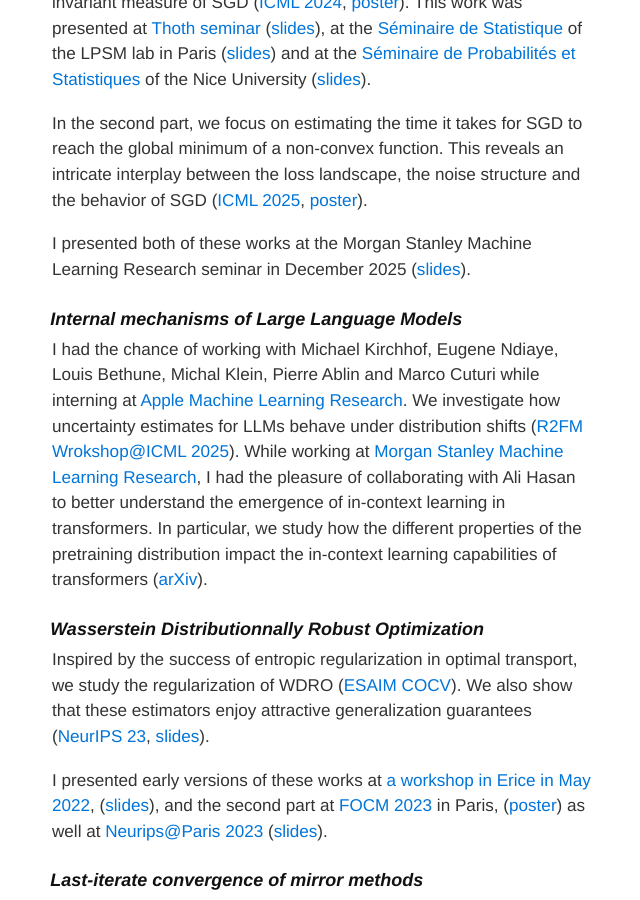
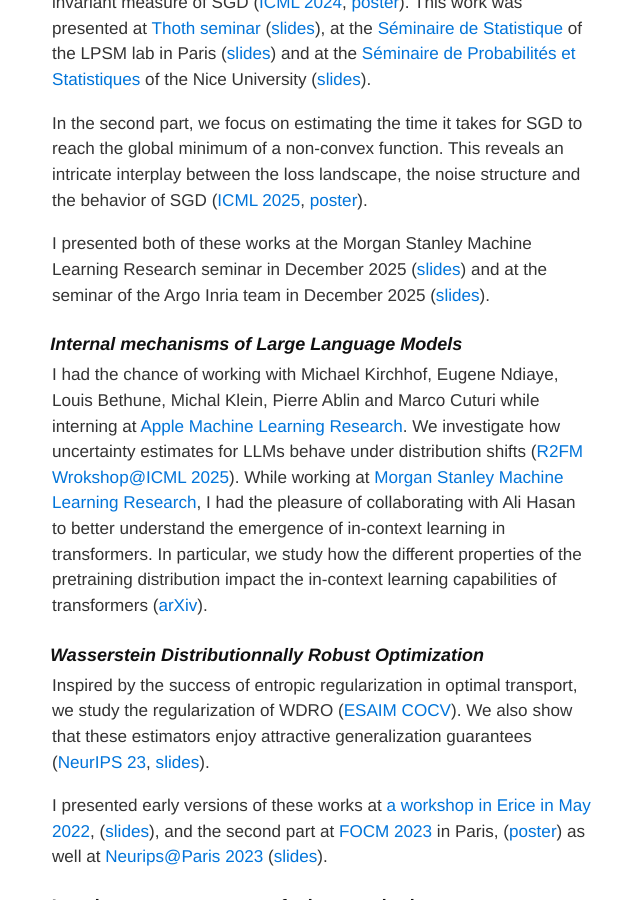
Before and after one commit to wazizian/wazizian.github.io, a Jekyll site: the page built from index.md, in a window 1280 px wide and 900 px high, scrolled down 892 px. Shown: the whole window, without its empty margins (318-958 px from the left). Built offline with Jekyll 4.4.1, drawn with Linux system fonts in a browser that asks for light colours.

Commit message:
Add Argo slides

```diff
--- a/index.md
+++ b/index.md
@@ -26,7 +26,7 @@
 
 In the second part, we focus on estimating the time it takes for SGD to reach the global minimum of a non-convex function. This reveals an intricate interplay between the loss landscape, the noise structure and the behavior of SGD ([ICML 2025](https://arxiv.org/abs/2503.16398), [poster](pdf/poster_icml25.pdf)).
 
-I presented both of these works at the Morgan Stanley Machine Learning Research seminar in December 2025 ([slides](pdf/slides_MS_Dec_2025.pdf)).
+I presented both of these works at the Morgan Stanley Machine Learning Research seminar in December 2025 ([slides](pdf/slides_MS_Dec_2025.pdf)) and at the seminar of the Argo Inria team in December 2025 ([slides](pdf/slides_Argo_Dec_2025.pdf)).
 
 #### Internal mechanisms of Large Language Models
 I had the chance of working with Michael Kirchhof, Eugene Ndiaye, Louis Bethune, Michal Klein, Pierre Ablin and Marco Cuturi while interning at [Apple Machine Learning Research](https://machinelearning.apple.com/). We investigate how uncertainty estimates for LLMs behave under distribution shifts ([R2FM Wrokshop@ICML 2025](https://arxiv.org/pdf/2506.08572)).
```
Also changed, not shown: 1 other file.
